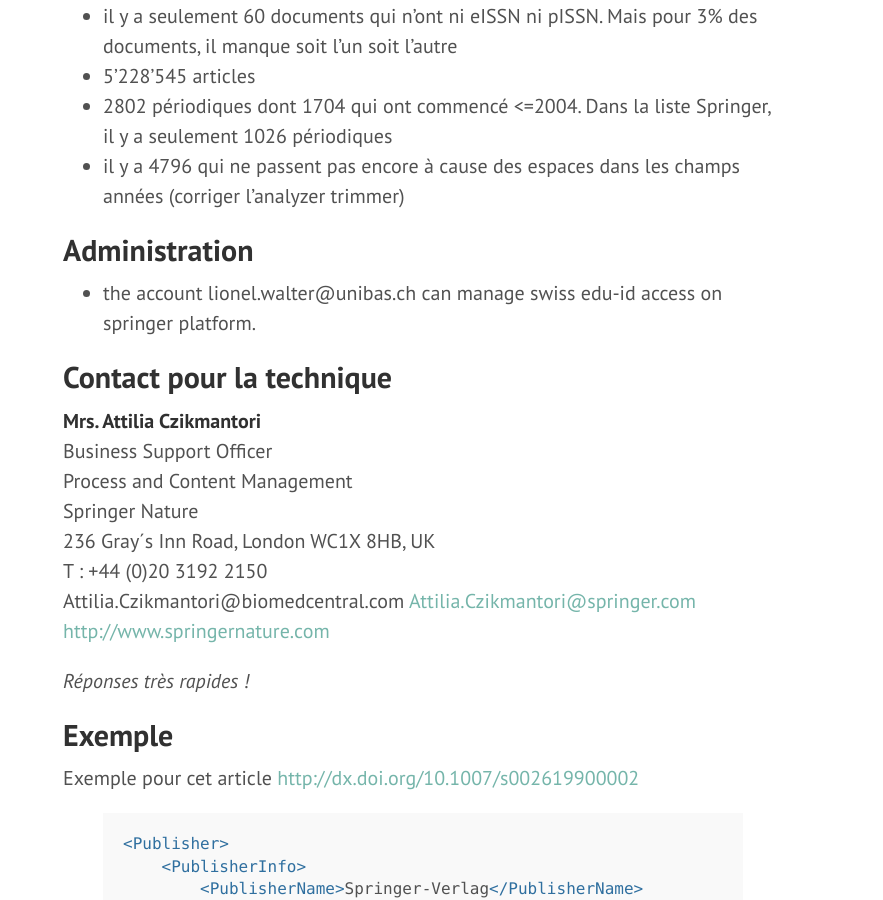
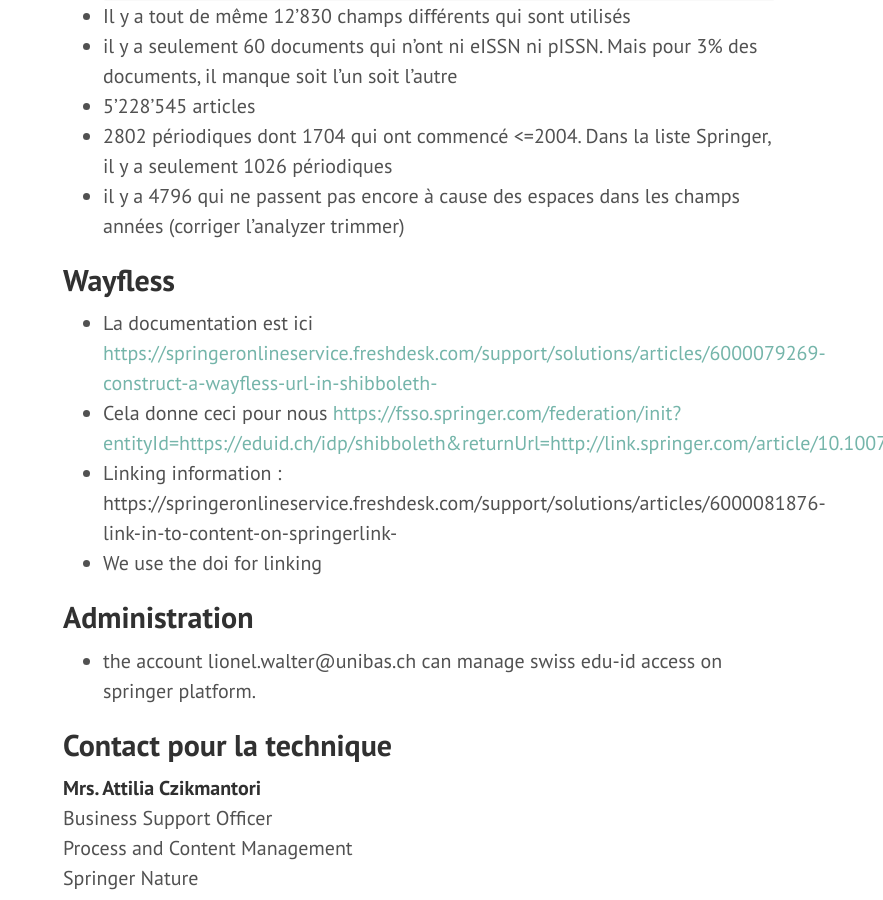
Before and after one commit to swissbib/metadataNationalLicencesDocumentation, a Jekyll site: the page built from pages/input/publishers/current/springer.md, in a window 1280 px wide and 900 px high, scrolled down 3398 px. Shown: the whole window, without its empty margins (397-1280 px from the left). Built offline with Jekyll 4.4.1, drawn with Linux system fonts in a browser that asks for light colours; some of the changed text lies outside the part shown.

Commit message:
update documentation

```diff
--- a/pages/input/publishers/current/springer.md
+++ b/pages/input/publishers/current/springer.md
@@ -48,6 +48,7 @@ Réponse de Springer pour la licence CC0 :
  * Il y a chaque jour une update entre 5h et 7h du matin avec les nouveaux articles ainsi que les corrections d'anciens articles. Un email est envoyé à `lionel.walter@unibas.ch` pour confirmer cette livraison. A priori les updates font entre 100 Ko et 20 Mo.
  * 21 fichiers commençant par `ftp_PUB_15-12-18` contiennent directement les métadonnées
  * les fichiers commençant par `ftp_PUB_15-12-23` ainsi que les dates postérieures contiennent à leur tour 1 ou 2 fichiers zip qui contiennent les métadonnées. Il faut donc dezipper deux fois.
+ * A partir de ftp_PUB_16-01-19 c'est de nouveau bon (corrigé par Springer)
  * il y a de la doc ici <http://production-customer.springer.com/A++Documentation/html/A++.html>. Login and pass in swissbib password safe.
    * Aussi possible d'accéder à des [release notes sur la DTD](http://production-customer.springer.com/Section_APlusPlus.html)
  * on peut aussi accéder au ftp en ligne : <ftp://userXXX:passwordYYY@ftp.springer-dds.com/data/in>
@@ -79,6 +80,13 @@ Réponse de Springer pour la licence CC0 :
  * 2802 périodiques dont 1704 qui ont commencé <=2004. Dans la liste Springer, il y a seulement 1026 périodiques
  * il y a 4796 qui ne passent pas encore à cause des espaces dans les champs années (corriger l'analyzer trimmer)
 
+
+## Wayfless
+
+ * La documentation est ici <https://springeronlineservice.freshdesk.com/support/solutions/articles/6000079269-construct-a-wayfless-url-in-shibboleth->
+ * Cela donne ceci pour nous <https://fsso.springer.com/federation/init?entityId=https://eduid.ch/idp/shibboleth&returnUrl=http://link.springer.com/article/10.1007/BF02569633>
+ * Linking information : https://springeronlineservice.freshdesk.com/support/solutions/articles/6000081876-link-in-to-content-on-springerlink-
+ * We use the doi for linking
 
 ## Administration
 
```
Also changed, not shown: pages/output/07tasks-future.md (+2 -1 lines), pages/tools/ContentCollector.md (+10 -0 lines).
